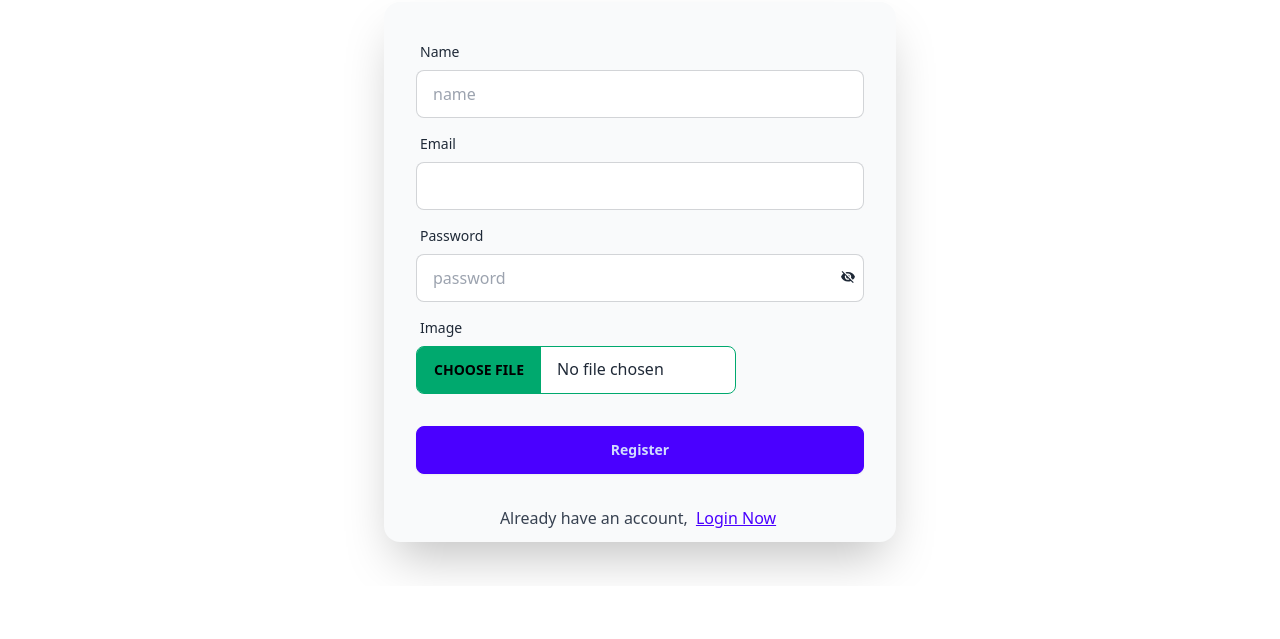
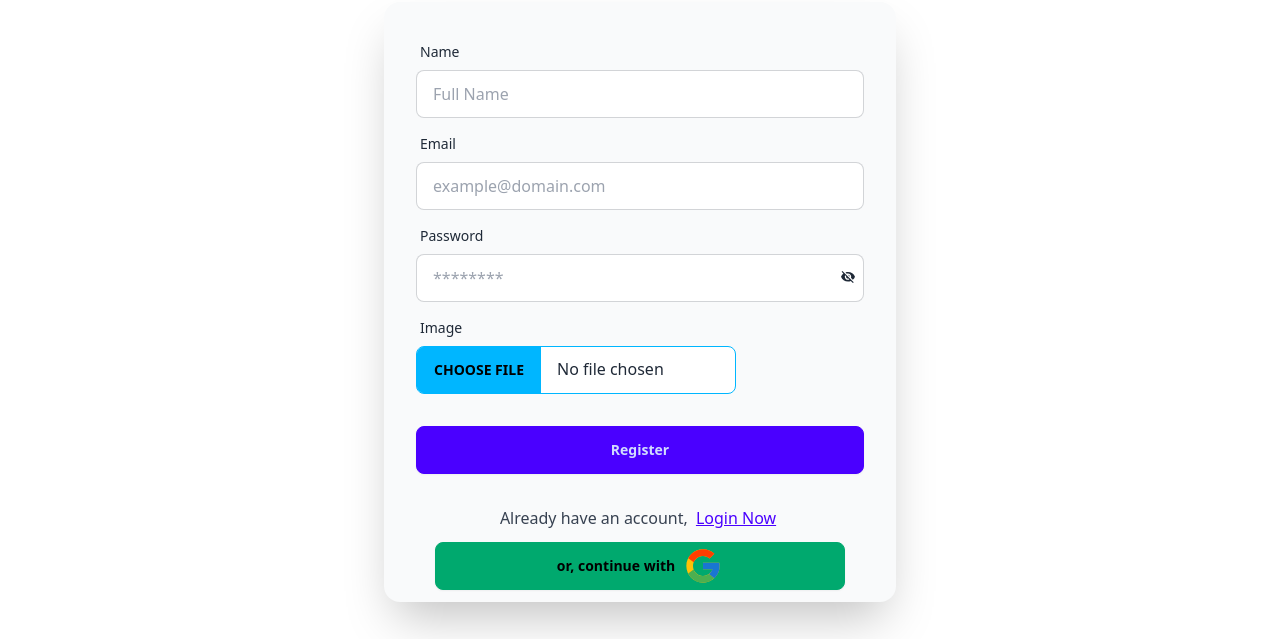
Before and after one commit to habib33-3/task-manager-client, a React (Vite) app: page /register in a window 1280 px wide. Shown: the part 214-853 px from the top of the page. Before the commit the page ends 800 px from the top, so only its background shows below. Built offline with nearby package versions, Linux system fonts and the light colour scheme; no server answers.

Commit message:
google login implemented

```diff
--- /dev/null
+++ b/src/components/GoogleLogin/GoogleLogin.jsx
@@ -0,0 +1,30 @@
+import { FcGoogle } from "react-icons/fc";
+import useAuth from "../../hooks/useAuth";
+import toast from "react-hot-toast";
+import { useNavigate } from "react-router-dom";
+
+const GoogleLogin = () => {
+  const { googleLogin } = useAuth();
+
+  const navigate = useNavigate();
+
+  const handleGoogleLogin = async () => {
+    await googleLogin();
+    toast.success("logged in");
+    navigate("/");
+  };
+
+  return (
+    <div className="w-full lg:w-4/5 mx-auto mt-3">
+      <button
+        onClick={handleGoogleLogin}
+        className="btn btn-success btn-block"
+      >
+        or, continue with
+        <FcGoogle className="size-10" />
+      </button>
+    </div>
+  );
+};
+
+export default GoogleLogin;
--- a/src/pages/Login/Login.jsx
+++ b/src/pages/Login/Login.jsx
@@ -5,6 +5,7 @@ import { IoMdEye, IoMdEyeOff } from "react-icons/io";
 import { PiSpinner } from "react-icons/pi";
 import { useForm } from "react-hook-form";
 import useAuth from "../../hooks/useAuth";
+import GoogleLogin from "../../components/GoogleLogin/GoogleLogin";
 
 const Login = () => {
   const [loading, setLoading] = useState(false);
@@ -57,6 +58,7 @@ const Login = () => {
             <input
               type="email"
               autoComplete="email"
+              placeholder="example@domain.com"
               className="input input-bordered"
               {...register("email", { required: "email is required" })}
             />
@@ -73,7 +75,7 @@ const Login = () => {
             <input
               type={showPassword ? "text" : "password"}
               autoComplete="current-password"
-              placeholder="password"
+              placeholder="*******"
               className="input input-bordered"
               {...register("password", {
                 required: "password is required",
@@ -99,7 +101,7 @@ const Login = () => {
               {loading ? (
                 <PiSpinner className="animate-spin mx-auto" />
               ) : (
-                "Register"
+                "Login"
               )}
             </button>
           </div>
@@ -110,9 +112,10 @@ const Login = () => {
             className="link link-primary mx-1"
             to="/register"
           >
-            create account
+            Create account
           </Link>
         </p>
+        <GoogleLogin />
       </div>
     </div>
   );
--- a/src/pages/Register/Register.jsx
+++ b/src/pages/Register/Register.jsx
@@ -6,6 +6,7 @@ import { PiSpinner } from "react-icons/pi";
 import { useForm } from "react-hook-form";
 import useAuth from "../../hooks/useAuth";
 import { uploadImg } from "../../utils/uploadImg.js";
+import GoogleLogin from "../../components/GoogleLogin/GoogleLogin.jsx";
 
 const Register = () => {
   const [loading, setLoading] = useState(false);
@@ -63,7 +64,7 @@ const Register = () => {
             <input
               type="text"
               autoComplete="username"
-              placeholder="name"
+              placeholder="Full Name"
               className="input input-bordered"
               {...register("name", {
                 required: "name is required",
@@ -86,6 +87,7 @@ const Register = () => {
             </label>
             <input
               type="email"
+              placeholder="example@domain.com"
               autoComplete="email"
               className="input input-bordered"
               {...register("email", { required: "email is required" })}
@@ -102,8 +104,8 @@ const Register = () => {
             </label>
             <input
               type={showPassword ? "text" : "password"}
+              placeholder="********"
               autoComplete="current-password"
-              placeholder="password"
               className="input input-bordered"
               {...register("password", {
                 required: "password is required",
@@ -131,7 +133,7 @@ const Register = () => {
               type="file"
               accept="image/*"
               placeholder="photo"
-              className="file-input file-input-bordered file-input-success w-full max-w-xs"
+              className="file-input file-input-bordered file-input-info w-full max-w-xs"
               {...register("img")}
             />
           </div>
@@ -154,6 +156,7 @@ const Register = () => {
             Login Now
           </Link>
         </p>
+        <GoogleLogin />
       </div>
     </div>
   );
--- a/src/providers/AuthProviders.jsx
+++ b/src/providers/AuthProviders.jsx
@@ -4,12 +4,16 @@ import {
   updateProfile,
   onAuthStateChanged,
   signOut,
+  GoogleAuthProvider,
+  signInWithPopup,
 } from "firebase/auth";
 import PropTypes from "prop-types";
 import { createContext, useEffect, useMemo, useState } from "react";
 import auth from "../config/firebase.config.js";
 
 export const AuthContext = createContext(null);
+
+const googleProvider = new GoogleAuthProvider();
 
 const AuthProviders = ({ children }) => {
   const [loading, setLoading] = useState(true);
@@ -49,8 +53,21 @@ const AuthProviders = ({ children }) => {
     return signOut(auth);
   };
 
+  const googleLogin = () => {
+    setLoading(true);
+    return signInWithPopup(auth, googleProvider);
+  };
+
   const authInfo = useMemo(
-    () => ({ loading, createUser, updateUsers, login, user, logout }),
+    () => ({
+      loading,
+      createUser,
+      updateUsers,
+      login,
+      user,
+      logout,
+      googleLogin,
+    }),
     [loading, user]
   );
 
--- a/src/shared/Navbar/Navbar.jsx
+++ b/src/shared/Navbar/Navbar.jsx
@@ -81,7 +81,7 @@ const Navbar = () => {
             Logout
           </button>
         ) : (
-          <Link to="/">
+          <Link to="/login">
             <button className="btn btn-secondary">Login</button>
           </Link>
         )}
```
